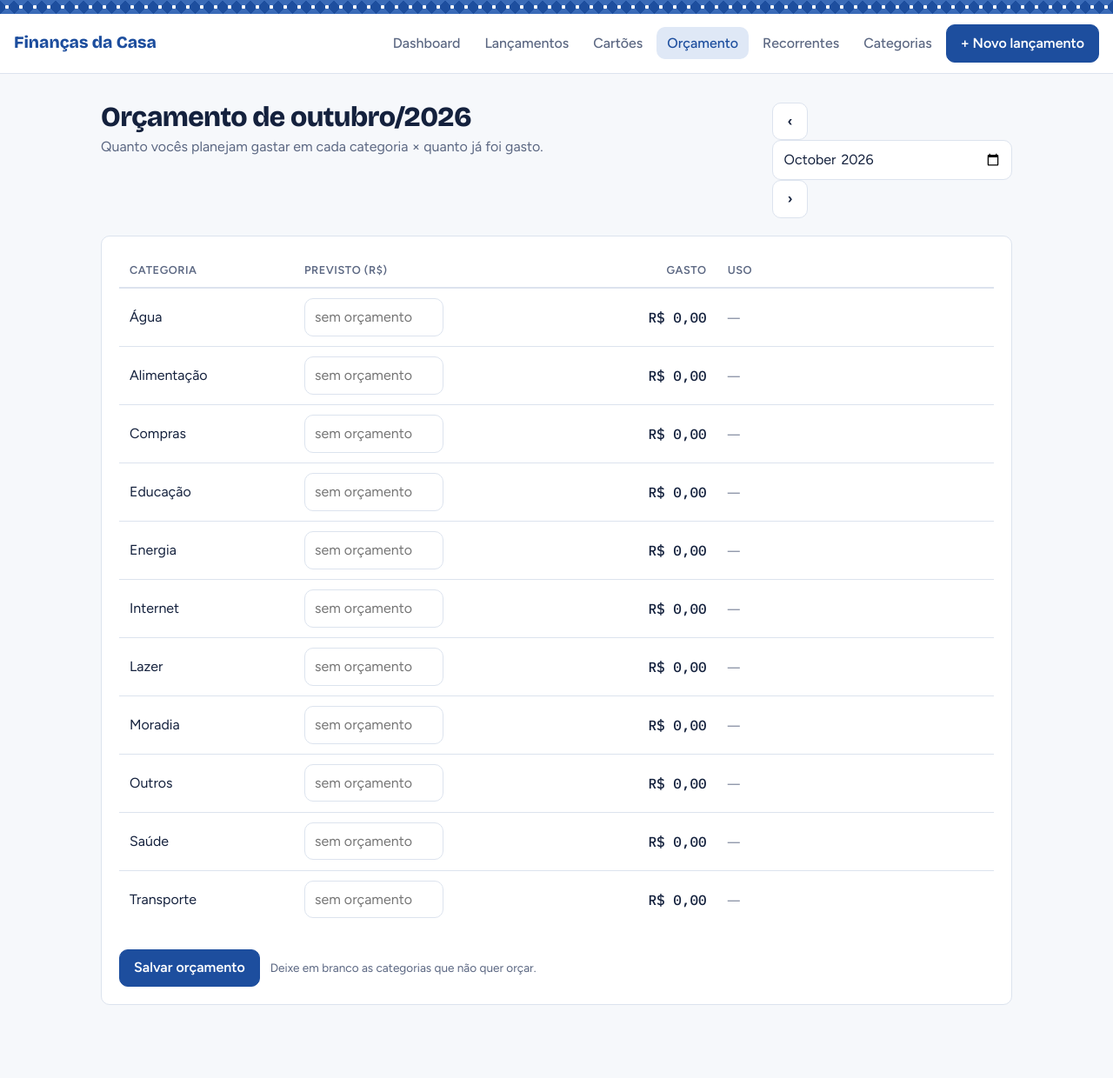
After one commit to erica-luuz/sistema-financeiro, a Flask app: page /orcamento in a window 1280 px wide. The commit adds this page. Shown: the whole page at 87% size. Run offline with Flask 3, Linux system fonts and the light colour scheme; data comes from the database, SQL or seed files in the repository; data that the repository does not hold is empty.

Commit message:
Etapa 15: orçamento mensal por categoria

```diff
--- a/app.py
+++ b/app.py
@@ -5,7 +5,7 @@ from datetime import date
 
 from flask import Flask, render_template, request, redirect, url_for, abort  # traz a classe Flask do pacote flask
 from db import get_db_connection
-from faturas import data_fechamento, gerar_parcelas, proximo_vencimento, situacao_fatura
+from faturas import data_fechamento, gerar_parcelas, proximo_vencimento, situacao_fatura, somar_meses
 
 app = Flask(__name__)   # cria a aplicação (o "servidor")
 
@@ -242,12 +242,18 @@ def dashboard():
     # Contas recorrentes do mês atual que ainda não foram lançadas
     pendentes = recorrencias_pendentes(conn, mes_atual())
 
+    # Orçamento do mês em que o período começa (só as categorias orçadas)
+    mes_orcamento = inicio[:7]
+    orcamento_itens = [i for i in buscar_orcamento(conn, mes_orcamento) if i["previsto"]]
+
     conn.close()
 
     return render_template(
         "dashboard.html",
         recorrencias_pendentes=pendentes,
         mes_pendentes=mes_atual(),
+        mes_orcamento=mes_orcamento,
+        orcamento_itens=orcamento_itens,
         inicio=inicio,
         fim=fim,
         receitas=totais["receitas"],
@@ -1269,5 +1275,158 @@ def gerar_recorrencias_mes():
     return redirect(url_for("lancamentos", inicio=f"{mes}-01", fim=f"{mes}-{ultimo_dia}"))
 
 
+# ---------- Orçamento mensal ----------
+
+def mes_vizinho(mes, quantidade):
+    """'2026-10', -1 → '2026-09'."""
+    ano, numero = somar_meses(int(mes[:4]), int(mes[5:]), quantidade)
+    return f"{ano}-{numero:02d}"
+
+
+def limites_do_mes(mes):
+    """'2026-02' → ('2026-02-01', '2026-02-28')."""
+    ultimo_dia = calendar.monthrange(int(mes[:4]), int(mes[5:]))[1]
+    return f"{mes}-01", f"{mes}-{ultimo_dia}"
+
+
+def faixa_orcamento(percentual):
+    """Cor da barra: até 80% normal, até 100% atenção, acima disso estourou."""
+    if percentual > 100:
+        return "estourou"
+    if percentual >= 80:
+        return "atencao"
+    return "normal"
+
+
+def buscar_orcamento(conn, mes):
+    """Para cada categoria de despesa: previsto (orçamento) e realizado (despesas do mês)."""
+    inicio, fim = limites_do_mes(mes)
+    linhas = conn.execute(
+        """
+        SELECT c.id, c.nome,
+               o.valor_centavos AS previsto,
+               COALESCE((
+                   SELECT SUM(l.valor_centavos) FROM lancamentos l
+                   WHERE l.categoria_id = c.id AND l.tipo = 'despesa'
+                     AND l.data BETWEEN ? AND ?
+               ), 0) AS realizado
+        FROM categorias c
+        LEFT JOIN orcamentos o ON o.categoria_id = c.id AND o.mes = ?
+        WHERE c.tipo = 'despesa'
+        """,
+        (inicio, fim, mes),
+    ).fetchall()
+
+    itens = []
+    for linha in linhas:
+        item = dict(linha)   # sqlite3.Row → dicionário comum, para poder acrescentar campos
+        if item["previsto"]:
+            item["percentual"] = item["realizado"] * 100 / item["previsto"]
+            item["faixa"] = faixa_orcamento(item["percentual"])
+        itens.append(item)
+    # Orçadas primeiro (as mais "apertadas" no topo); depois as sem orçamento, por nome
+    itens.sort(key=lambda i: (
+        i["previsto"] is None,
+        -(i.get("percentual") or 0),
+        sem_acento(i["nome"]),
+    ))
+    return itens
+
+
+def resumo_orcamento(itens):
+    orcados = [i for i in itens if i["previsto"]]
+    return {
+        "previsto": sum(i["previsto"] for i in orcados),
+        "realizado": sum(i["realizado"] for i in orcados),
+        "fora": sum(i["realizado"] for i in itens if not i["previsto"]),  # gasto sem orçamento
+        "estouradas": sum(1 for i in orcados if i["faixa"] == "estourou"),
+        "tem_orcamento": bool(orcados),
+    }
+
+
+@app.route("/orcamento", methods=["GET", "POST"])
+def orcamento():
+    mes = request.values.get("mes", "")   # values = args (GET) ou form (POST)
+    if not mes_valido(mes):
+        mes = mes_atual()
+    conn = get_db_connection()
+    erro = None
+
+    if request.method == "POST":
+        # Um campo por categoria: valor_4, valor_7... Vazio ou zero = sem orçamento
+        novos = {}
+        for categoria in categorias_de_despesa():
+            texto = request.form.get(f"valor_{categoria['id']}", "").strip()
+            if not texto:
+                novos[categoria["id"]] = 0
+                continue
+            try:
+                novos[categoria["id"]] = para_centavos(texto)
+            except (ValueError, OverflowError):
+                erro = f"Valor inválido em {categoria['nome']}."
+                break
+            if novos[categoria["id"]] < 0:
+                erro = f"O orçamento de {categoria['nome']} não pode ser negativo."
+                break
+
+        if not erro:
+            with conn:
+                for categoria_id, valor in novos.items():
+                    if valor == 0:
+                        conn.execute(
+                            "DELETE FROM orcamentos WHERE categoria_id = ? AND mes = ?",
+                            (categoria_id, mes),
+                        )
+                    else:
+                        # UPSERT: insere; se já existe (UNIQUE categoria+mês), atualiza o valor
+                        conn.execute(
+                            """
+                            INSERT INTO orcamentos (categoria_id, mes, valor_centavos)
+                            VALUES (?, ?, ?)
+                            ON CONFLICT (categoria_id, mes)
+                            DO UPDATE SET valor_centavos = excluded.valor_centavos
+                            """,
+                            (categoria_id, mes, valor),
+                        )
+            conn.close()
+            return redirect(url_for("orcamento", mes=mes))
+
+    itens = buscar_orcamento(conn, mes)
+    tem_anterior = conn.execute(
+        "SELECT COUNT(*) FROM orcamentos WHERE mes = ?", (mes_vizinho(mes, -1),)
+    ).fetchone()[0]
+    conn.close()
+    return render_template(
+        "orcamento.html",
+        mes=mes,
+        mes_anterior=mes_vizinho(mes, -1),
+        mes_seguinte=mes_vizinho(mes, 1),
+        itens=itens,
+        resumo=resumo_orcamento(itens),
+        tem_anterior=tem_anterior,
+        erro=erro,
+    )
+
+
+@app.route("/orcamento/copiar", methods=["POST"])
+def copiar_orcamento():
+    mes = request.form.get("mes", "")
+    if not mes_valido(mes):
+        mes = mes_atual()
+    conn = get_db_connection()
+    # INSERT ... SELECT: copia as linhas do mês anterior trocando só o mês.
+    # OR IGNORE: categorias que já têm valor neste mês ficam como estão.
+    conn.execute(
+        """
+        INSERT OR IGNORE INTO orcamentos (categoria_id, mes, valor_centavos)
+        SELECT categoria_id, ?, valor_centavos FROM orcamentos WHERE mes = ?
+        """,
+        (mes, mes_vizinho(mes, -1)),
+    )
+    conn.commit()
+    conn.close()
+    return redirect(url_for("orcamento", mes=mes))
+
+
 if __name__ == "__main__":
     app.run(debug=True)
--- a/static/css/style.css
+++ b/static/css/style.css
@@ -423,6 +423,16 @@ tbody tr:hover { background: var(--cal); }
 }
 .pct { color: var(--cinza); font-size: 0.8rem; }
 
+/* Orçamento: a cor da barra mostra a situação */
+.barra-normal span { background: var(--azulejo); }
+.barra-atencao span { background: #e0a32e; }
+.barra-estourou span { background: var(--despesa); }
+.cartao .barra { margin-top: 0.5rem; }
+
+.tabela-orcamento input { max-width: 160px; }
+.coluna-uso { min-width: 180px; }
+.coluna-uso .barra { margin-bottom: 0.25rem; }
+
 /* ---------- Celular ---------- */
 
 @media (max-width: 760px) {
--- a/templates/base.html
+++ b/templates/base.html
@@ -27,6 +27,8 @@
                    class="{{ 'ativo' if pagina in ['lancamentos', 'editar_lancamento', 'nova_compra', 'ver_compra', 'editar_compra'] }}">Lançamentos</a>
                 <a href="{{ url_for('cartoes') }}"
                    class="{{ 'ativo' if pagina in ['cartoes', 'novo_cartao', 'editar_cartao', 'faturas_cartao'] }}">Cartões</a>
+                <a href="{{ url_for('orcamento') }}"
+                   class="{{ 'ativo' if pagina == 'orcamento' }}">Orçamento</a>
                 <a href="{{ url_for('recorrencias') }}"
                    class="{{ 'ativo' if pagina in ['recorrencias', 'nova_recorrencia', 'editar_recorrencia'] }}">Recorrentes</a>
                 <a href="{{ url_for('categorias') }}"
--- /dev/null
+++ b/templates/orcamento.html
@@ -0,0 +1,107 @@
+{% extends "base.html" %}
+
+{% block titulo %}Orçamento{% endblock %}
+
+{% block conteudo %}
+    <div class="cabecalho-pagina">
+        <div>
+            <h1>Orçamento de {{ (mes ~ "-01") | mes_ano }}</h1>
+            <p class="subtitulo">Quanto vocês planejam gastar em cada categoria × quanto já foi gasto.</p>
+        </div>
+        <div class="botoes-filtro">
+            <a class="botao" href="{{ url_for('orcamento', mes=mes_anterior) }}" aria-label="Mês anterior">‹</a>
+            <form method="get" class="form-inline">
+                <input type="month" name="mes" value="{{ mes }}" onchange="this.form.submit()" aria-label="Escolher mês">
+            </form>
+            <a class="botao" href="{{ url_for('orcamento', mes=mes_seguinte) }}" aria-label="Mês seguinte">›</a>
+        </div>
+    </div>
+
+    {% if erro %}
+    <p class="alerta">{{ erro }}</p>
+    {% endif %}
+
+    {% if not resumo["tem_orcamento"] and tem_anterior %}
+    <div class="aviso aviso-acao">
+        <div>Este mês ainda não tem orçamento. Quer usar os mesmos valores de {{ (mes_anterior ~ "-01") | mes_ano }}?</div>
+        <form method="post" action="{{ url_for('copiar_orcamento') }}">
+            <input type="hidden" name="mes" value="{{ mes }}">
+            <button type="submit" class="botao botao-primario">Copiar do mês anterior</button>
+        </form>
+    </div>
+    {% endif %}
+
+    {% if resumo["tem_orcamento"] %}
+    <div class="cartoes">
+        <div class="cartao">
+            <p class="rotulo">Previsto</p>
+            <p class="valor">{{ resumo["previsto"] | moeda }}</p>
+        </div>
+        <div class="cartao">
+            <p class="rotulo">Gasto nas categorias orçadas</p>
+            <p class="valor despesa">{{ resumo["realizado"] | moeda }}</p>
+            {% set pct_total = resumo["realizado"] * 100 / resumo["previsto"] %}
+            <div class="barra barra-{{ 'estourou' if pct_total > 100 else ('atencao' if pct_total >= 80 else 'normal') }}">
+                <span style="width: {{ '%.1f' | format([pct_total, 100] | min) }}%;"></span>
+            </div>
+        </div>
+        <div class="cartao">
+            <p class="rotulo">{{ "Ainda pode gastar" if resumo["previsto"] >= resumo["realizado"] else "Passou do previsto" }}</p>
+            <p class="valor {{ 'receita' if resumo['previsto'] >= resumo['realizado'] else 'despesa' }}">
+                {{ (resumo["previsto"] - resumo["realizado"]) | abs | moeda }}
+            </p>
+            {% if resumo["fora"] %}
+            <p class="pct">+ {{ resumo["fora"] | moeda }} em categorias sem orçamento</p>
+            {% endif %}
+        </div>
+    </div>
+    {% endif %}
+
+    <form method="post" class="painel">
+        <input type="hidden" name="mes" value="{{ mes }}">
+        <div class="tabela-rolagem">
+            <table class="tabela-orcamento">
+                <thead>
+                    <tr>
+                        <th>Categoria</th>
+                        <th>Previsto (R$)</th>
+                        <th class="num">Gasto</th>
+                        <th>Uso</th>
+                    </tr>
+                </thead>
+                <tbody>
+                    {% for item in itens %}
+                    <tr>
+                        <td><label for="valor_{{ item['id'] }}">{{ item["nome"] }}</label></td>
+                        <td>
+                            <input type="number" id="valor_{{ item['id'] }}" name="valor_{{ item['id'] }}"
+                                   step="0.01" min="0" placeholder="sem orçamento"
+                                   value="{{ '%.2f' | format(item['previsto'] / 100) if item['previsto'] else '' }}">
+                        </td>
+                        <td class="num valor">{{ item["realizado"] | moeda }}</td>
+                        <td class="coluna-uso">
+                            {% if item["previsto"] %}
+                            <div class="barra barra-{{ item['faixa'] }}">
+                                <span style="width: {{ '%.1f' | format([item['percentual'], 100] | min) }}%;"></span>
+                            </div>
+                            <span class="pct">
+                                {{ ("%.0f" | format(item["percentual"])) }}%
+                                {% if item["faixa"] == "estourou" %}· passou {{ (item["realizado"] - item["previsto"]) | moeda }}
+                                {% elif item["faixa"] == "atencao" %}· atenção
+                                {% else %}· resta {{ (item["previsto"] - item["realizado"]) | moeda }}{% endif %}
+                            </span>
+                            {% else %}
+                            <span class="pct">—</span>
+                            {% endif %}
+                        </td>
+                    </tr>
+                    {% endfor %}
+                </tbody>
+            </table>
+        </div>
+        <div class="botoes-form">
+            <button type="submit" class="botao botao-primario">Salvar orçamento</button>
+            <span class="ajuda" style="margin: 0;">Deixe em branco as categorias que não quer orçar.</span>
+        </div>
+    </form>
+{% endblock %}
```
Also changed, not shown: database/migracoes/005_orcamentos.sql (added, +10 -0 lines), docs/documentacao_v2.md (+4 -0 lines), templates/dashboard.html (+29 -0 lines).
